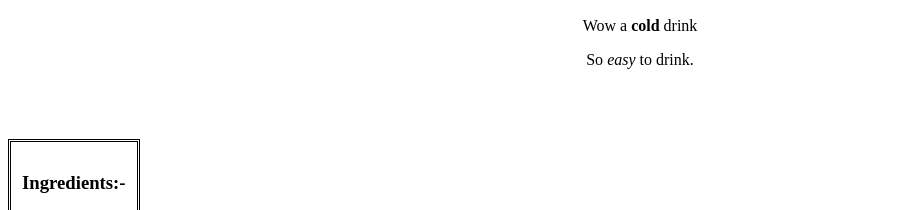
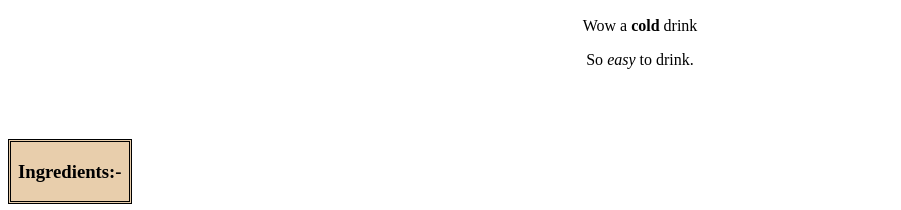
Before and after one commit to kerplunked/odin-recipes, a plain HTML site: page recipes/water.html in a window 1280 px wide. Shown: the part 590-800 px from the top of the page, without its empty margins (0-901 px from the left). Drawn offline with Linux system fonts and the light colour scheme.

Commit message:
minor css

```diff
--- a/style.css
+++ b/style.css
@@ -55,10 +55,10 @@ img {
 }
 
 .header3 {
-
+    background-color: rgba(222, 184, 135, 0.692);
     border-style: double;
     border-color: black;
     display:inline-block;
-    padding: 11px;
+    padding: 0px 7px;
 
 }
```
